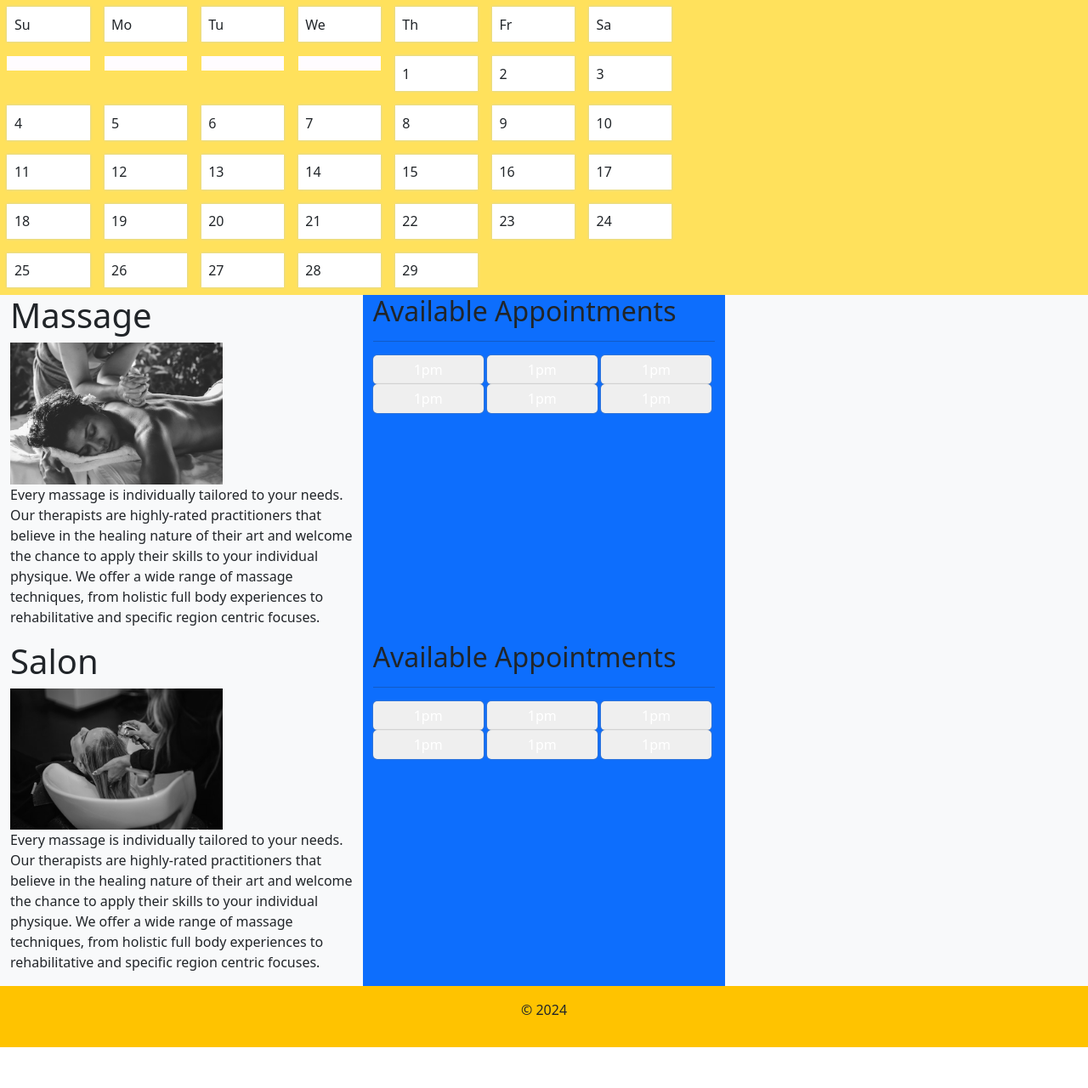
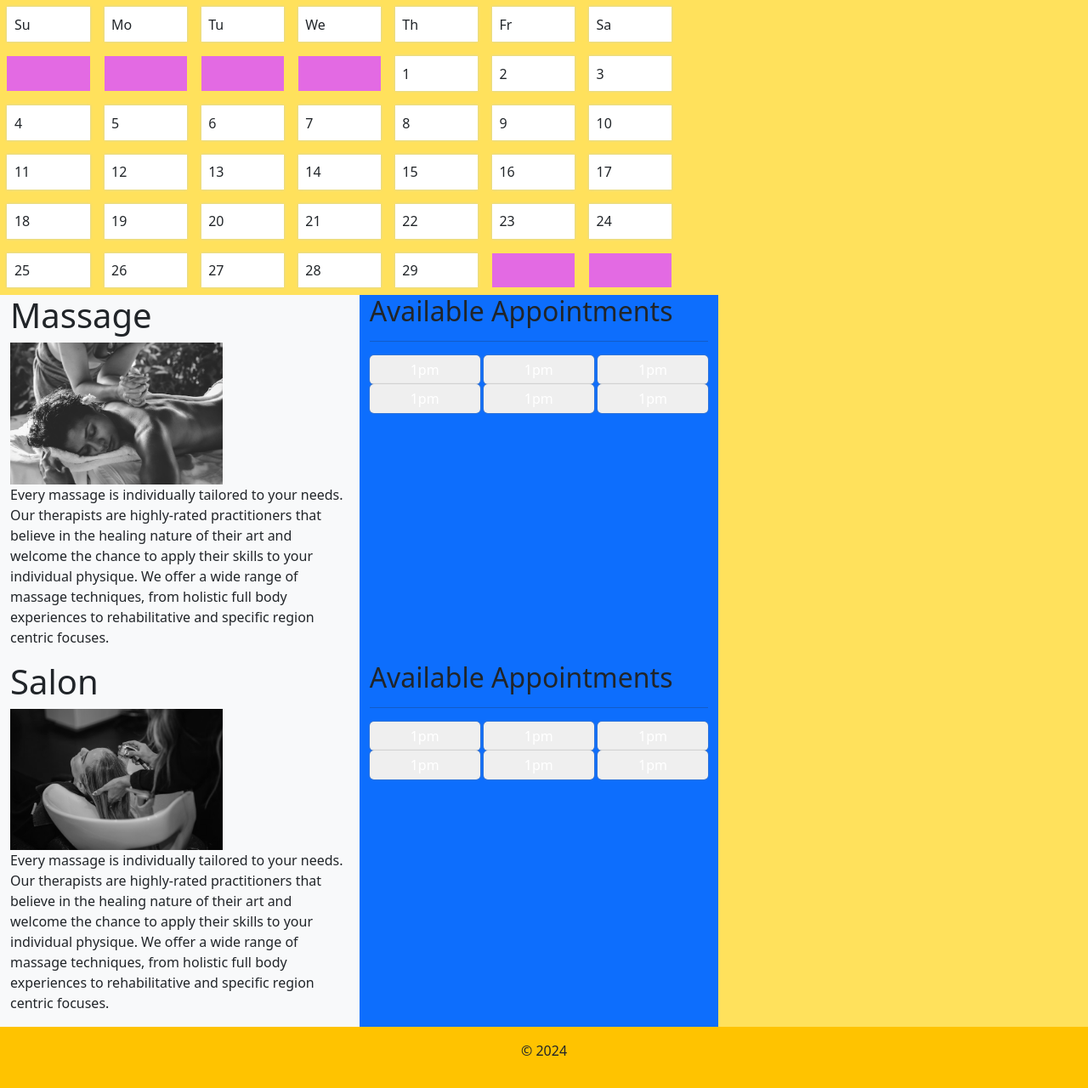
Before and after one commit to theZalmanian/TeamMinion, a PHP site: page /views/availability.html in a window 1280 px wide. Shown: the part 191-1471 px from the top of the page at 85% size. Before the commit the page ends 1423 px from the top, so only its background shows below. Run offline with PHP 8.4, Linux system fonts and the light colour scheme.

Commit message:
Updated calendar to display an evenly number of days in the month divisible by 7

```diff
--- a/scripts/calendarScript.js
+++ b/scripts/calendarScript.js
@@ -23,6 +23,7 @@
 
     /*  Finds the first day of the month */
     const firstDayOfMonth = new Date(year, month, 1);
+
     /*  Finds the last day in current month, by passing in Month + 1 (next month)
         and setting day to zero (Date object first day of month is always 1, so
         0 is last day of prior month)*/
@@ -60,15 +61,21 @@
         calendar.appendChild(daysOfWeek);
     }
 
+    let totalDays = paddingDays + daysInMonth;
+    while ( !((totalDays % 7) === 0) ) {
+        totalDays++;
+    }
 
     // Creates all the necessary day boxes for the calendar
-    for (let i = 1; i <= paddingDays + daysInMonth; i++) {
+    for (let i = 1; i <= totalDays; i++) {
 
         // Div's are created for each day and class="day" is added
         const daySquare = document.createElement('div');
         daySquare.classList.add('day');
+        daySquare.innerText = "\n";
 
-        if (i > paddingDays) {
+
+        if (i > paddingDays && i <= (paddingDays + daysInMonth)) {
 
             //Returns the number of each day in month
             daySquare.innerText = i - paddingDays;
--- a/styles/availabilityStyles.css
+++ b/styles/availabilityStyles.css
@@ -40,6 +40,7 @@
     display: flex;
     color: #247BA0;
 }
+
 #weekdays div {
     text-align: center;
     width: 15%;
@@ -66,7 +67,7 @@
 /*    justify-content: space-between;*/
 
 /*}*/
-.day, .daysOfWeek {
+.day, .daysOfWeek, .padding {
     width: 11.5%;
     padding: 1%;
     height: 12.3%;
@@ -87,10 +88,21 @@
     background-color:#e8f4fa;
 }
 .padding {
+    width: 11.5%;
+    padding: 1%;
+    height: 200%;
+    box-sizing: border-box;
+    margin: 1%;
+    display: flex;
+    flex-direction: column;
+    justify-content: space-between;
     cursor: default !important;
-    background-color: #FFFCFF !important;
+    background-color: #e36ae3 !important;
     box-shadow: none !important;
 }
+
+
+
 
 /*
 Check Out Box
--- a/views/availability.html
+++ b/views/availability.html
@@ -92,19 +92,9 @@
                 <div id="calendar"></div>
             </div>
 
-        </div>
-
-        <!-- Checkout Column -->
-        <div class="col-md-4" id="checkOutBox">
-            <h1>Check Out:</h1>
-            <div class="container-md-6 row">
-            </div>
-        </div>
-    </div>
-
             <div class="container-fluid" id="massageDisplay">
                 <div class="row bg-light">
-            <div class="col-md-4">
+                    <div class="col-md-6">
                         <h1>Massage</h1>
                         <img src="images/massage.jpeg"
                              width="250px"
@@ -120,7 +110,7 @@
                         </p>
                     </div>
 
-            <div class="col-md-4 bg-primary d-block">
+                    <div class="col-md-6 bg-primary">
                         <h2>Available Appointments</h2>
                         <hr>
 
@@ -138,7 +128,7 @@
 
             <div class="container-fluid">
                 <div class="row bg-light">
-            <div class="col-md-4">
+                    <div class="col-md-6">
                         <h1>Salon</h1>
                         <img src="images/hairCut4.jpeg"
                              width="250px"
@@ -153,7 +143,7 @@
                             focuses. </p>
                     </div>
 
-            <div class="col-md-4 bg-primary d-block">
+                    <div class="col-md-6 bg-primary">
                         <h2>Available Appointments</h2>
                         <hr>
                         <button class="times">1pm</button>
@@ -165,6 +155,82 @@
                     </div>
                 </div>
             </div>
+
+        </div>
+
+
+
+        <!-- Checkout Column -->
+        <div class="col-md-4" id="checkOutBox">
+            <h1>Check Out:</h1>
+            <div class="container-md-6 row">
+            </div>
+        </div>
+    </div>
+
+<!--    <div class="container-fluid" id="massageDisplay">-->
+<!--        <div class="row bg-light">-->
+<!--            <div class="col-md-4">-->
+<!--                <h1>Massage</h1>-->
+<!--                <img src="images/massage.jpeg"-->
+<!--                     width="250px"-->
+<!--                     alt="Lady being given a massage">-->
+<!--                <p>-->
+<!--                    Every massage is individually tailored to your needs. Our-->
+<!--                    therapists are highly-rated practitioners that believe in-->
+<!--                    the healing nature of their art and welcome the chance to-->
+<!--                    apply their skills to your individual physique. We offer a-->
+<!--                    wide range of massage techniques, from holistic full body-->
+<!--                    experiences to rehabilitative and specific region centric-->
+<!--                    focuses.-->
+<!--                </p>-->
+<!--            </div>-->
+
+<!--            <div class="col-md-4 bg-primary d-block">-->
+<!--                <h2>Available Appointments</h2>-->
+<!--                <hr>-->
+
+<!--                <button class="times">1pm</button>-->
+<!--                <button class="times">1pm</button>-->
+<!--                <button class="times">1pm</button>-->
+<!--                <button class="times">1pm</button>-->
+<!--                <button class="times">1pm</button>-->
+<!--                <button class="times">1pm</button>-->
+<!--            </div>-->
+
+
+<!--        </div>-->
+<!--    </div>-->
+
+<!--    <div class="container-fluid">-->
+<!--        <div class="row bg-light">-->
+<!--            <div class="col-md-4">-->
+<!--                <h1>Salon</h1>-->
+<!--                <img src="images/hairCut4.jpeg"-->
+<!--                     width="250px"-->
+<!--                     id="hairCutPic">-->
+
+<!--                <p> Every massage is individually tailored to your needs. Our-->
+<!--                    therapists are highly-rated practitioners that believe in-->
+<!--                    the healing nature of their art and welcome the chance to-->
+<!--                    apply their skills to your individual physique. We offer a-->
+<!--                    wide range of massage techniques, from holistic full body-->
+<!--                    experiences to rehabilitative and specific region centric-->
+<!--                    focuses. </p>-->
+<!--            </div>-->
+
+<!--            <div class="col-md-4 bg-primary d-block">-->
+<!--                <h2>Available Appointments</h2>-->
+<!--                <hr>-->
+<!--                <button class="times">1pm</button>-->
+<!--                <button class="times">1pm</button>-->
+<!--                <button class="times">1pm</button>-->
+<!--                <button class="times">1pm</button>-->
+<!--                <button class="times">1pm</button>-->
+<!--                <button class="times">1pm</button>-->
+<!--            </div>-->
+<!--        </div>-->
+<!--    </div>-->
 
 
     <!--Footer-->
```
Lines whose indentation alone changed are shown as unchanged.
